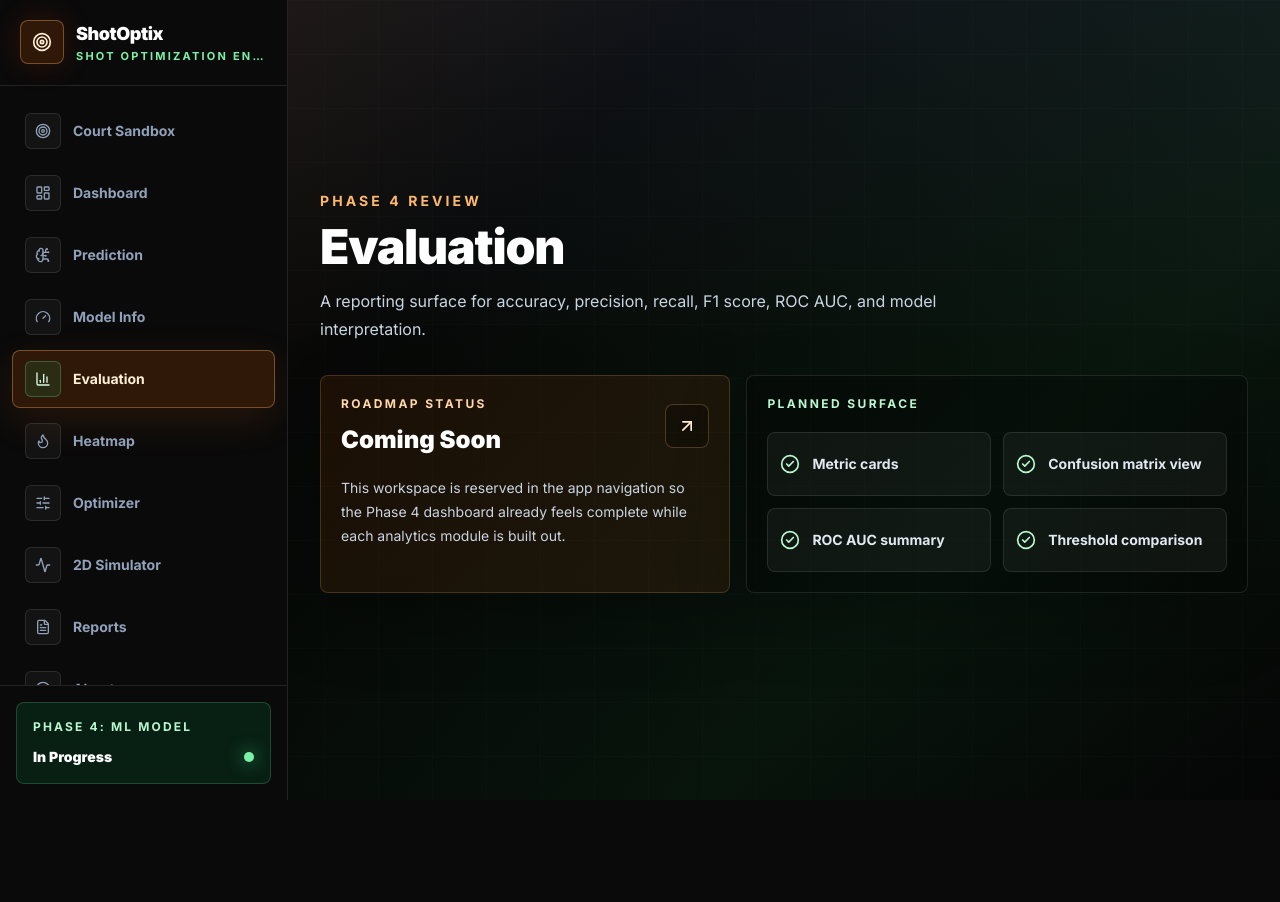
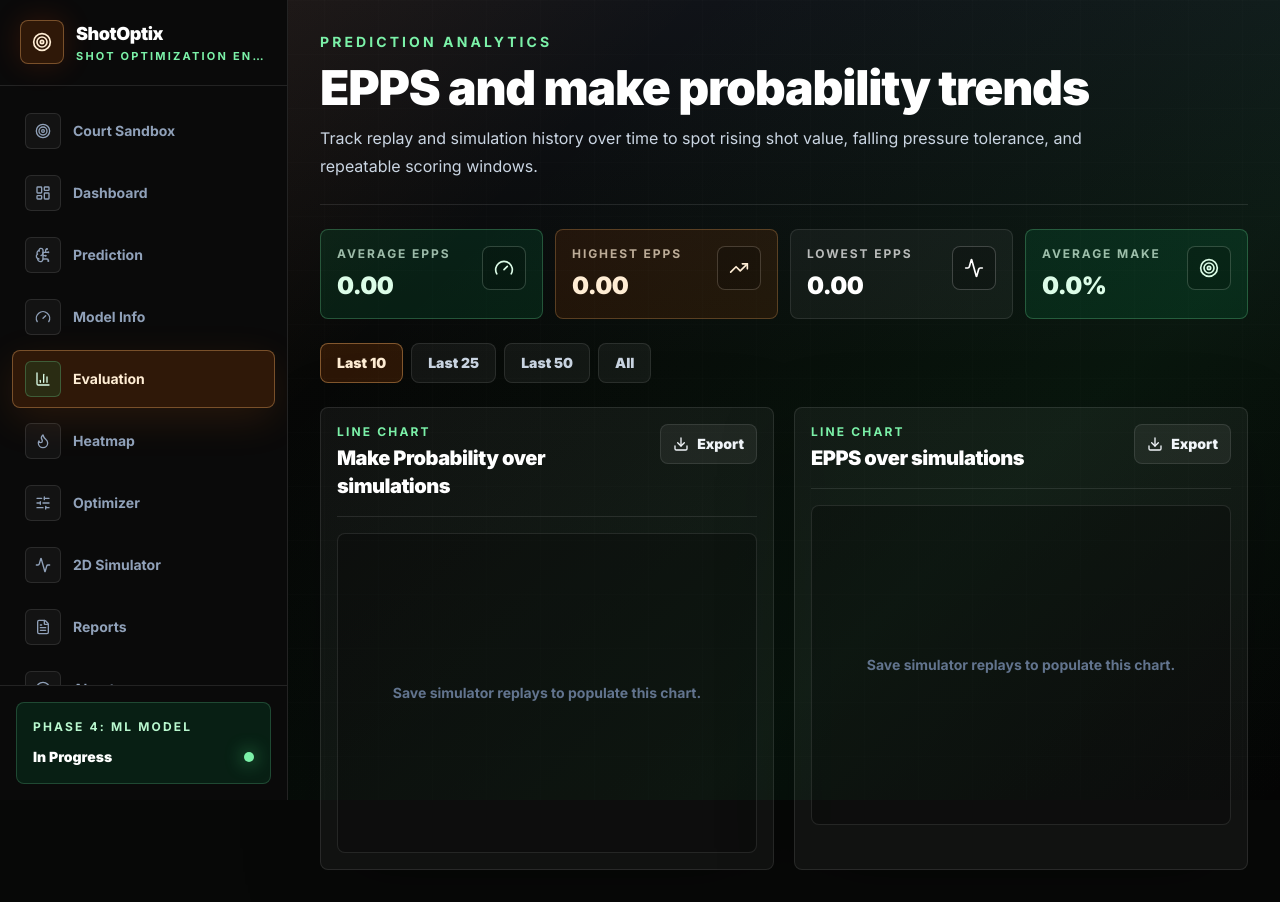
Before and after one commit to Rabin935/shot-optimizing-engine, a Next.js app in the folder frontend/: page /evaluation in a window 1280 px wide. Before the commit the page ends 800 px from the top, so only its background shows below. Built offline with nearby package versions, Linux system fonts and the light colour scheme.

Commit message:
feat: add EPPS and prediction trend charts

```diff
--- a/frontend/app/evaluation/page.tsx
+++ b/frontend/app/evaluation/page.tsx
@@ -1,6 +1,6 @@
 import type { Metadata } from "next";
 import { AppShell } from "@/components/layout/AppShell";
-import { ComingSoon } from "@/components/layout/ComingSoon";
+import { PredictionTrendAnalytics } from "@/components/analytics/PredictionTrendAnalytics";
 
 export const metadata: Metadata = {
   // Route metadata for the future model evaluation workspace.
@@ -10,20 +10,10 @@ export const metadata: Metadata = {
 };
 
 export default function EvaluationPage() {
-  // Render the shared roadmap placeholder until evaluation charts are implemented.
+  // Render the prediction trend workspace from persisted replay history.
   return (
     <AppShell>
-      <ComingSoon
-        title="Evaluation"
-        description="A reporting surface for accuracy, precision, recall, F1 score, ROC AUC, and model interpretation."
-        phase="Phase 4 Review"
-        features={[
-          "Metric cards",
-          "Confusion matrix view",
-          "ROC AUC summary",
-          "Threshold comparison",
-        ]}
-      />
+      <PredictionTrendAnalytics />
     </AppShell>
   );
 }
--- /dev/null
+++ b/frontend/components/analytics/PredictionTrendAnalytics.tsx
@@ -0,0 +1,199 @@
+"use client";
+
+import { Activity, Gauge, Target, TrendingUp } from "lucide-react";
+import { useMemo, useState } from "react";
+import {
+  CartesianGrid,
+  Line,
+  LineChart,
+  Tooltip,
+  XAxis,
+  YAxis,
+} from "recharts";
+import { AnalyticsCard, ChartContainer, ExportChartButton, StatCard } from "@/components/charts";
+import { formatDecimal, formatPercent } from "@/lib/analytics/formatters";
+import {
+  buildTrendSeries,
+  replayHistoryToAnalyticsShots,
+} from "@/lib/analytics/transforms";
+import { useShotStore } from "@/store/useShotStore";
+import type { TrendPoint, TrendWindow } from "@/types/charts";
+
+const trendWindows: Array<{ label: string; value: TrendWindow }> = [
+  { label: "Last 10", value: 10 },
+  { label: "Last 25", value: 25 },
+  { label: "Last 50", value: 50 },
+  { label: "All", value: "all" },
+];
+
+export function PredictionTrendAnalytics() {
+  const replayHistory = useShotStore((state) => state.replayHistory);
+  const [windowSize, setWindowSize] = useState<TrendWindow>(10);
+  const shots = useMemo(
+    () => replayHistoryToAnalyticsShots(replayHistory),
+    [replayHistory],
+  );
+  const trendSeries = useMemo(
+    () => buildTrendSeries(shots, windowSize),
+    [shots, windowSize],
+  );
+  const summary = useMemo(() => summarizeTrendSeries(trendSeries), [trendSeries]);
+
+  return (
+    <section className="grid gap-6">
+      <header className="flex flex-col gap-3 border-b border-white/10 pb-6">
+        <p className="text-sm font-bold uppercase tracking-[0.22em] text-green-300">
+          Prediction Analytics
+        </p>
+        <h1 className="text-3xl font-black tracking-tight text-white sm:text-5xl">
+          EPPS and make probability trends
+        </h1>
+        <p className="max-w-3xl text-base leading-7 text-slate-300">
+          Track replay and simulation history over time to spot rising shot value,
+          falling pressure tolerance, and repeatable scoring windows.
+        </p>
+      </header>
+
+      <div className="grid gap-3 md:grid-cols-2 xl:grid-cols-4">
+        <StatCard icon={<Gauge className="size-5" />} label="Average EPPS" value={formatDecimal(summary.averageEpps)} tone="green" />
+        <StatCard icon={<TrendingUp className="size-5" />} label="Highest EPPS" value={formatDecimal(summary.highestEpps)} tone="orange" />
+        <StatCard icon={<Activity className="size-5" />} label="Lowest EPPS" value={formatDecimal(summary.lowestEpps)} />
+        <StatCard icon={<Target className="size-5" />} label="Average Make" value={formatPercent(summary.averageMakeProbability)} tone="green" />
+      </div>
+
+      <div className="flex flex-wrap gap-2">
+        {trendWindows.map((item) => (
+          <button
+            key={item.label}
+            type="button"
+            onClick={() => setWindowSize(item.value)}
+            className={`min-h-10 rounded-lg border px-4 text-sm font-black transition ${
+              windowSize === item.value
+                ? "border-orange-300/40 bg-orange-500/15 text-orange-100"
+                : "border-white/10 bg-white/[0.05] text-slate-300 hover:border-white/20"
+            }`}
+          >
+            {item.label}
+          </button>
+        ))}
+      </div>
+
+      <div className="grid gap-5 xl:grid-cols-2">
+        <AnalyticsCard
+          action={<ExportChartButton data={trendSeries} filename="shotoptix-make-probability-trend" />}
+          eyebrow="Line Chart"
+          title="Make Probability over simulations"
+        >
+          <TrendLineChart data={trendSeries} dataKey="makeProbability" domain={[0, 1]} tickFormatter={formatPercent} />
+        </AnalyticsCard>
+
+        <AnalyticsCard
+          action={<ExportChartButton data={trendSeries} filename="shotoptix-epps-trend" />}
+          eyebrow="Line Chart"
+          title="EPPS over simulations"
+        >
+          <TrendLineChart data={trendSeries} dataKey="epps" domain={[0, "auto"]} tickFormatter={(value) => Number(value).toFixed(2)} />
+        </AnalyticsCard>
+      </div>
+    </section>
+  );
+}
+
+function TrendLineChart({
+  data,
+  dataKey,
+  domain,
+  tickFormatter,
+}: {
+  data: TrendPoint[];
+  dataKey: "epps" | "makeProbability";
+  domain: [number, number | "auto"];
+  tickFormatter: (value: number) => string;
+}) {
+  return (
+    <ChartContainer empty={!data.length}>
+      <LineChart data={data} margin={{ bottom: 10, left: 0, right: 16, top: 16 }}>
+        <CartesianGrid stroke="rgba(255,255,255,0.09)" strokeDasharray="4 4" />
+        <XAxis
+          dataKey="shotNumber"
+          stroke="#94a3b8"
+          tickLine={false}
+          tick={{ fill: "#94a3b8", fontSize: 12, fontWeight: 700 }}
+        />
+        <YAxis
+          domain={domain}
+          stroke="#94a3b8"
+          tickFormatter={tickFormatter}
+          tickLine={false}
+          tick={{ fill: "#94a3b8", fontSize: 12, fontWeight: 700 }}
+        />
+        <Tooltip content={<TrendTooltip />} cursor={{ stroke: "#fb923c", strokeWidth: 1 }} />
+        <Line
+          type="monotone"
+          dataKey={dataKey}
+          dot={{ fill: "#fdba74", r: 4, stroke: "#111827", strokeWidth: 2 }}
+          stroke={dataKey === "epps" ? "#86efac" : "#fdba74"}
+          strokeWidth={3}
+        />
+      </LineChart>
+    </ChartContainer>
+  );
+}
+
+function TrendTooltip({
+  active,
+  payload,
+}: {
+  active?: boolean;
+  payload?: Array<{ payload: TrendPoint }>;
+}) {
+  if (!active || !payload?.length) {
+    return null;
+  }
+
+  const point = payload[0].payload;
+
+  return (
+    <div className="rounded-lg border border-white/10 bg-[#090909]/95 p-3 text-sm shadow-2xl">
+      <p className="font-black text-white">Shot #{point.shotNumber}</p>
+      <div className="mt-2 grid gap-1 text-xs font-bold text-slate-300">
+        <span>Zone: {point.zone}</span>
+        <span>EPPS: {formatDecimal(point.epps)}</span>
+        <span>Probability: {formatPercent(point.makeProbability)}</span>
+        <span>Pressure: {point.pressure}</span>
+      </div>
+    </div>
+  );
+}
+
+function summarizeTrendSeries(trendSeries: TrendPoint[]) {
+  // Summary cards should follow the selected trend window, not all history.
+  if (!trendSeries.length) {
+    return {
+      averageEpps: 0,
+      averageMakeProbability: 0,
+      highestEpps: 0,
+      lowestEpps: 0,
+    };
+  }
+
+  const eppsValues = trendSeries.map((point) => point.epps);
+  const probabilityValues = trendSeries.map((point) => point.makeProbability);
+
+  return {
+    averageEpps: average(eppsValues),
+    averageMakeProbability: average(probabilityValues),
+    highestEpps: Math.max(...eppsValues),
+    lowestEpps: Math.min(...eppsValues),
+  };
+}
+
+function average(values: number[]) {
+  const validValues = values.filter(Number.isFinite);
+
+  if (!validValues.length) {
+    return 0;
+  }
+
+  return validValues.reduce((sum, value) => sum + value, 0) / validValues.length;
+}
```
